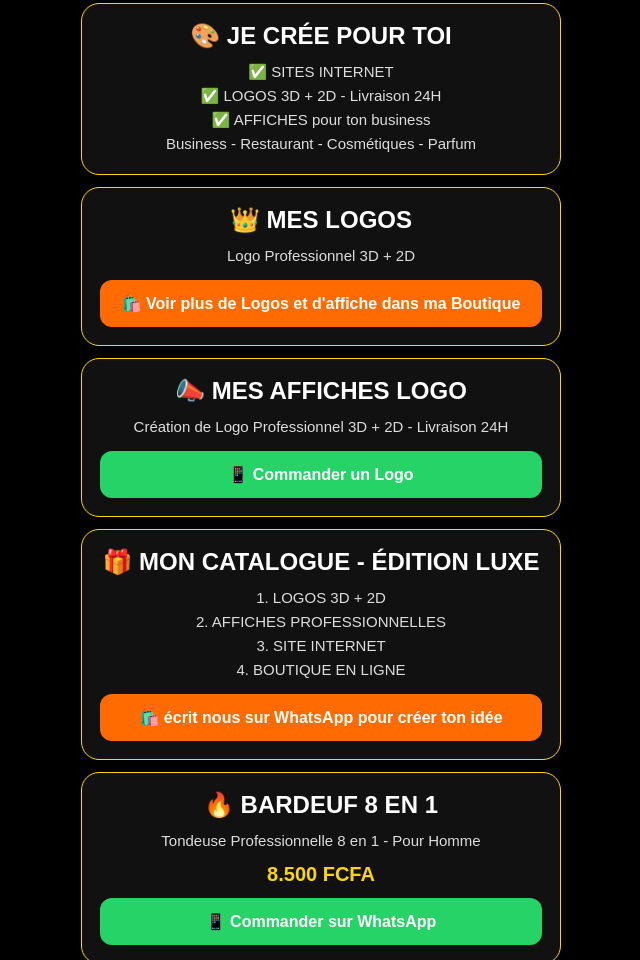
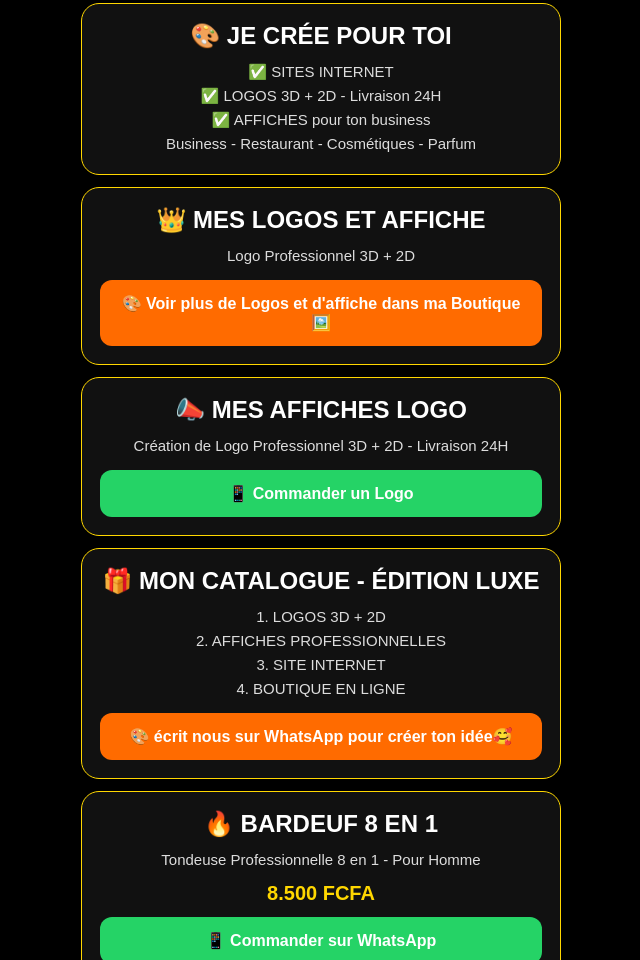
Before and after one commit to oscarpropose/oscarpropose.github.io, a plain HTML site: page index.html in a window 1280 px wide. Shown: the part 245-1205 px from the top of the page, without its empty margins (319-959 px from the left). Drawn offline with Linux system fonts and the light colour scheme.

Commit message:
Update index.html

```diff
--- a/index.html
+++ b/index.html
@@ -37,9 +37,9 @@ body{background:#000;color:#fff;font-family:Arial,sans-serif;padding:10px}
 </div>
 
 <div class="card">
-<h2>👑 MES LOGOS</h2>
+<h2>👑 MES LOGOS ET AFFICHE</h2>
 <p>Logo Professionnel 3D + 2D</p>
-<a class="btn orange" href="https://oscar-propose.mychariow.com">🛍️ Voir plus de Logos et d'affiche dans ma Boutique</a>
+<a class="btn orange" href="https://oscar-propose.mychariow.com">🎨 Voir plus de Logos et d'affiche dans ma Boutique🖼️</a>
 </div>
 
 <div class="card">
@@ -54,7 +54,7 @@ body{background:#000;color:#fff;font-family:Arial,sans-serif;padding:10px}
 2. AFFICHES PROFESSIONNELLES<br>
 3. SITE INTERNET<br>
 4. BOUTIQUE EN LIGNE</p>
-<a class="btn orange" href="https://wa.me/2250713833393">🛍️ écrit nous sur WhatsApp pour créer ton idée</a>
+<a class="btn orange" href="https://wa.me/2250713833393">🎨 écrit nous sur WhatsApp pour créer ton idée🥰</a>
 </div>
 
 <div class="card">
```
